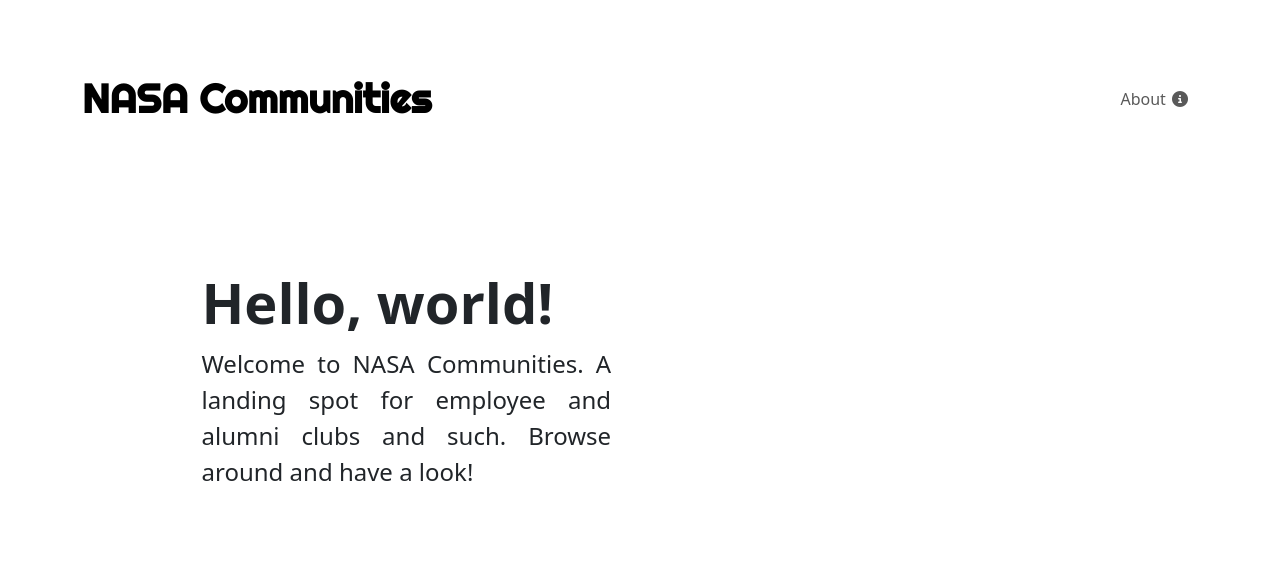
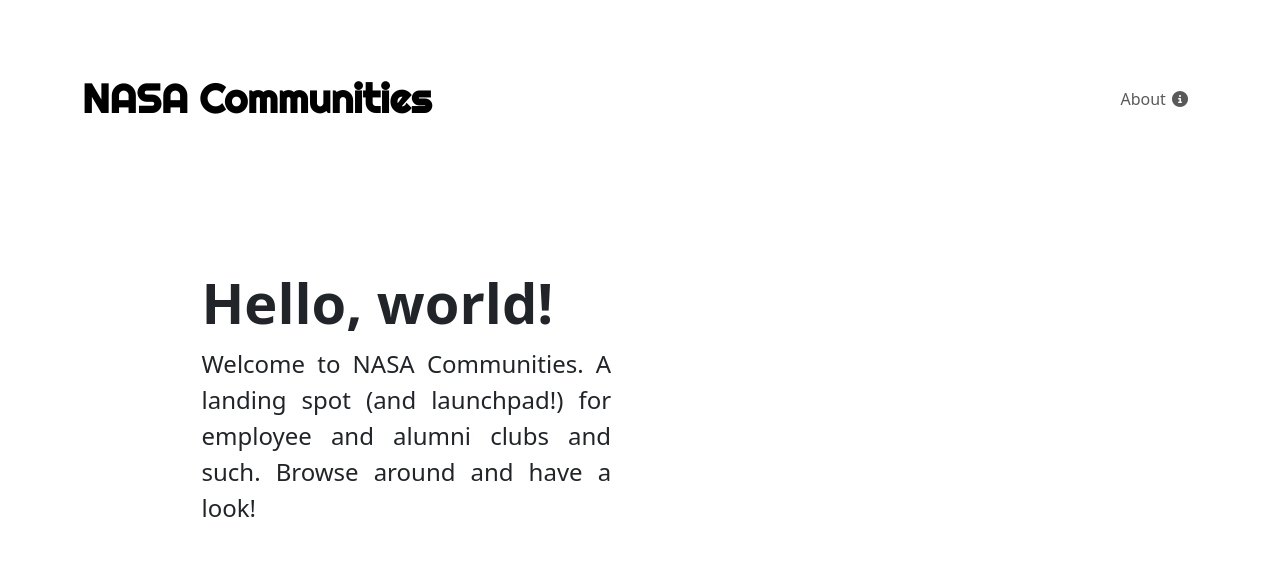
Before and after one commit to nasa-communities/nasa-communities.github.io, a Jekyll site: the page built from index.markdown, in a window 1280 px wide. Shown: the top 585 px of the page. Built offline with Jekyll 4.4.1, drawn with Linux system fonts in a browser that asks for light colours; nearby versions of some CDN libraries.

Commit message:
Being cutesy.

```diff
--- a/index.markdown
+++ b/index.markdown
@@ -10,7 +10,7 @@
   <div class="row align-items-center g-lg-5 py-5">
     <div class="col-lg-7 text-center text-lg-start">
       <h1 class="display-4 fw-bold lh-1 mb-3">Hello, world!</h1>
-      <p class="col-lg-10 fs-4">Welcome to NASA Communities. A landing spot for employee and alumni clubs and such. Browse around and have a look!</p>
+      <p class="col-lg-10 fs-4">Welcome to NASA Communities. A landing spot (and launchpad!) for employee and alumni clubs and such. Browse around and have a look!</p>
     </div>
   </div>
 </div>
```
